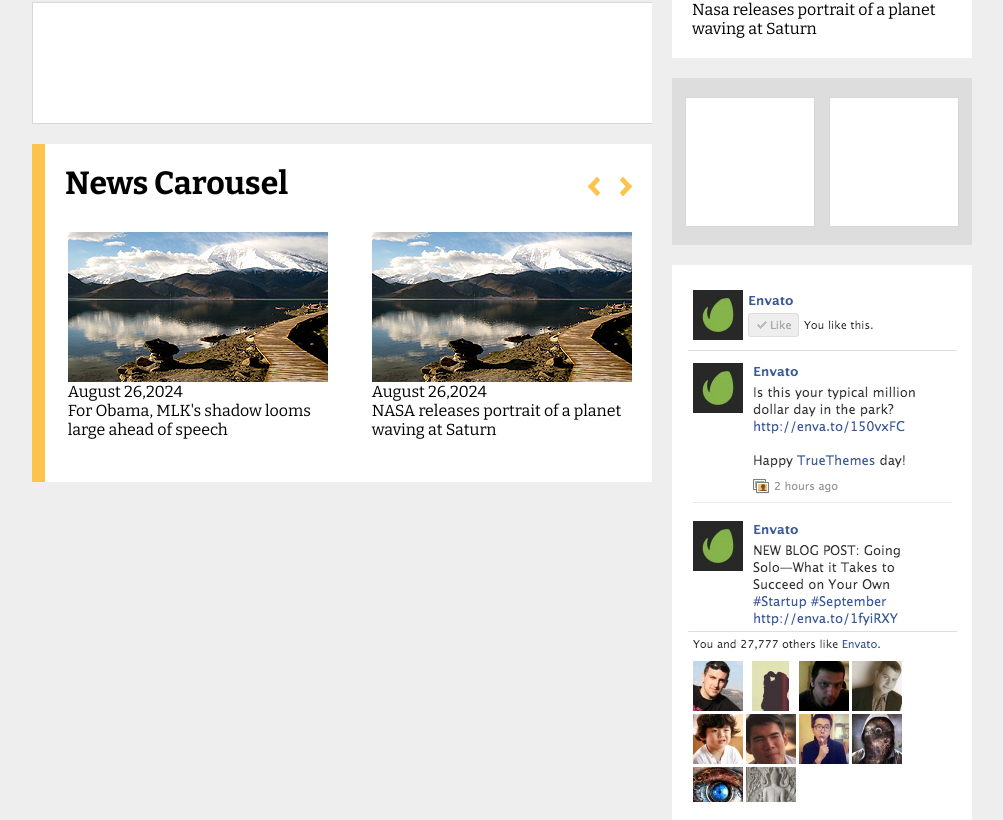
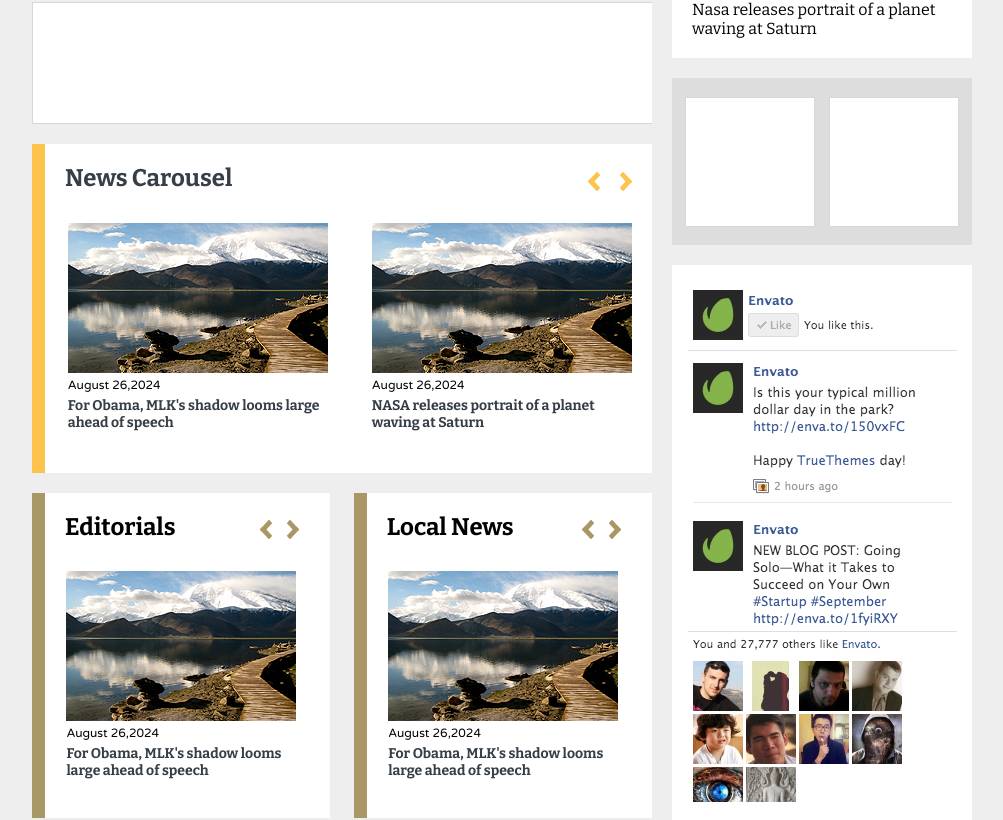
Before and after one commit to ppudodo1/Factory-Kenzaz, a React (Vite) app: page /home in a window 1280 px wide. Shown: the part 1812-2632 px from the top of the page, without its empty margins (138-1141 px from the left). Built offline with nearby package versions, Linux system fonts and the light colour scheme.

Commit message:
Version 1.5

```diff
--- a/src/components/categoryCard/CategoryCard.module.scss
+++ b/src/components/categoryCard/CategoryCard.module.scss
@@ -40,12 +40,14 @@
 .card-text{
     display: flex;
     justify-content: space-between;
+
 }
 .card-text h1{
     color: #363F48;
     font-size: 24px;
     font-weight: 700;
     font-family: "Bitter",sans-serif;
+    padding: 0px;
 }
 .card-text a{
     color: #3677B5;
--- /dev/null
+++ b/src/components/editorials/Editorials.jsx
@@ -0,0 +1,67 @@
+import React from 'react'
+import styles from "./Editorials.module.scss";
+import Slider from "react-slick";
+import { useRef } from 'react';
+import leftArrow from "../../assets/logos/Shape3.png"
+import rightArrow from "../../assets/logos/Shape4.png"
+import image from "../../assets/logos/Layer52.png"
+const Editorials = ({title}) => {
+    let sliderRef = useRef(null);
+    const next = ()=>{
+        sliderRef.slickNext();
+    }
+    const previous = ()=>{
+        sliderRef.slickPrev();
+    }
+    const settings = {
+        infinite: true,
+        speed: 500,
+        slidesToShow: 1,
+        slidesToScroll: 1,
+
+      };
+  return (
+    <div className={styles["slider-container"]}>
+    <div className={styles["slider-controls"]}>
+        <h1>{title}</h1>
+        <div>
+            <button onClick={previous}>
+                <img src={leftArrow} alt="" />
+            </button>
+            <button onClick={next}>
+                <img src={rightArrow} alt="" />
+            </button>
+        </div>
+
+    </div>
+
+    <Slider
+    ref = {slider=>{
+        sliderRef = slider;
+    }}
+    {...settings}>
+      <div className={styles["item-container"]}>
+            <div className={styles["item"]}>
+            <img src={image} alt="" />
+                <div className={styles["slider-txt-container"]}>
+                    <p>August 26,2024</p>
+                    <p>For Obama, MLK's shadow looms large ahead of speech</p>
+                </div>
+            </div>
+      </div>
+      <div className={styles["item-container"]}>
+        <div className={styles["item"]}>
+            <img src={image} alt="" />
+                <div className={styles["slider-txt-container"]}>
+                    <p>August 26,2024</p>
+                    <p>NASA releases portrait of a planet waving at Saturn</p>
+                </div>
+        </div>
+      </div>
+    </Slider>
+
+</div>
+  )
+}
+
+export default Editorials
--- /dev/null
+++ b/src/components/editorials/Editorials.module.scss
@@ -0,0 +1,55 @@
+.slider-container {
+
+    margin-top: 20px;
+    background-color: white;
+    border-left: 13px solid #A99765;
+    height: 325px;
+   width: 46%;
+}
+.slider-container h1{
+    padding-top: 20px;
+    margin-bottom: 30px;
+    font-size: 24px;
+}
+.item-container {
+    height: 250px;
+    width: 100%;
+    margin: 0 auto;
+}
+.item{
+    margin: 0 auto;
+    width: 85%;
+}
+.item img{
+    width: 230px;
+    height: 150px;
+}
+.slider-controls{
+    display: flex;
+   justify-content: space-between;
+   align-items: center;
+
+   width: 89%;
+
+}
+.slider-controls button{
+    background-color: white;
+    border: none;
+
+}
+.slider-controls button:first-of-type{
+    margin-right: 15px;
+}
+.slider-txt-container p:first-of-type{
+    font-family: "Varela Round";
+    font-size: 12px;
+    font-weight: 400;
+    margin-top: 5px;
+    margin-bottom: 5px;
+}
+.slider-txt-container p:nth-of-type(2){
+    font-family: "Bitter";
+    font-size: 14px;
+    font-weight: 700;
+    color: #363F48;
+}
--- a/src/components/newsSlider/NewsSlider.module.scss
+++ b/src/components/newsSlider/NewsSlider.module.scss
@@ -8,6 +8,19 @@
 .slider-container h1{
     padding-top: 20px;
     margin-bottom: 30px;
+}
+.slider-txt-container p:first-of-type{
+    font-family: "Varela Round";
+    font-size: 12px;
+    font-weight: 400;
+    margin-top: 5px;
+    margin-bottom: 5px;
+}
+.slider-txt-container p:nth-of-type(2){
+    font-family: "Bitter";
+    font-size: 14px;
+    font-weight: 700;
+    color: #363F48;
 }
 .item-container {
     height: 250px;
@@ -23,6 +36,12 @@
     justify-content: space-between;
     align-items: center;
 }
+.slider-controls h1{
+    font-size: 24px;
+    font-family: "Bitter";
+    line-height: 28.8px;
+    color: #363F48;
+}
 .slider-controls button{
     background-color: white;
     border: none;
--- a/src/components/slider/InfiniteSlider.module.scss
+++ b/src/components/slider/InfiniteSlider.module.scss
@@ -35,7 +35,7 @@
 .slider-par-container p{
     color: #EEF6FA;
     font-size: 12px;
-    font-family: "Valera Round",sans-serif;
+    font-family: "Varela Round",sans-serif;
     font-weight: 400;
     line-height: 14.45px;
 }
@@ -43,11 +43,13 @@
     position: relative;
     left: 2%;
     width: 558px;
+
 }
 .slider-title-container h1{
     color: #EEF6FA;
     font-size: 34px;
     font-weight: 700;
+    padding: 0px;
 }
 .slider-title-container button{
     width: 123px;
--- a/src/pages/Home/Home.jsx
+++ b/src/pages/Home/Home.jsx
@@ -10,6 +10,9 @@ import Social from '../../components/social/Social';
 import Video from '../../components/video/Video';
 import Facebook from '../../components/facebook/Facebook';
 import NewsSlider from '../../components/newsSlider/NewsSlider';
+import Editorials from '../../components/editorials/Editorials';
+
+
 const Home = () => {
   return (
     <div className = {styles['site-content']}>
@@ -24,7 +27,13 @@ const Home = () => {
             <CategoryCard type={"Bussines"}></CategoryCard>
             <Banner width={620} height={120}></Banner>
             <NewsSlider></NewsSlider>
+            <div className={styles["editorials-container"]}>
+              <Editorials title={"Editorials"}></Editorials>
+              <Editorials title={"Local News"}></Editorials>
+            </div>
+
           </div>
+
           <div className={styles['big-right-container']}>
             <Sidebar></Sidebar>
             <Social></Social>
@@ -35,7 +44,9 @@ const Home = () => {
             </div>
             <Facebook></Facebook>
           </div>
+
         </div>
+        <Banner width={940} height={120} center={"auto"} top={20}></Banner>
         <div className={styles['spacing']}></div>
 
         <Footer></Footer>
--- a/src/pages/Home/Home.module.scss
+++ b/src/pages/Home/Home.module.scss
@@ -26,3 +26,8 @@
     align-items: center;
     height: 167px;
 }
+.editorials-container{
+    display: flex;
+    justify-content: space-between;
+    align-items: center;
+}
```
Also changed, not shown: src/assets/logos/Shape3.png (added), src/assets/logos/Shape4.png (added).
